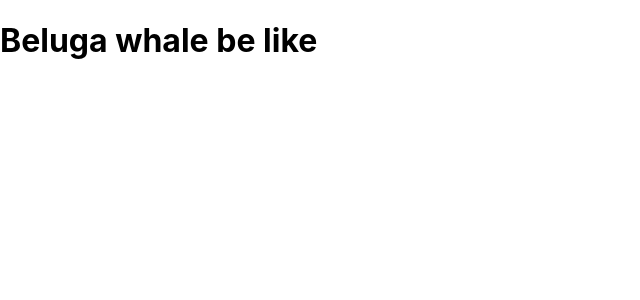
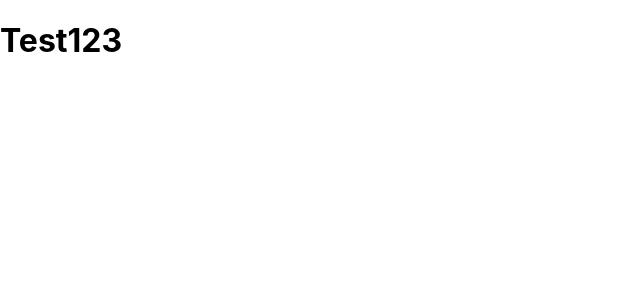
Before and after one commit to SourColeslaw/website, a Next.js app: page / in a window 1280 px wide. Shown: the top 300 px of the page, without its empty margins (0-640 px from the left). Built offline with nearby package versions, Linux system fonts and the light colour scheme.

Commit message:
first commit

```diff
--- a/pages/index.js
+++ b/pages/index.js
@@ -1,6 +1,6 @@
 function IndexPage() {
   return (
-    <h1>Beluga whale be like</h1>
+    <h1>Test123</h1>
   )
 }
 
```
Also changed, not shown: pages/kai.jpg (deleted).
